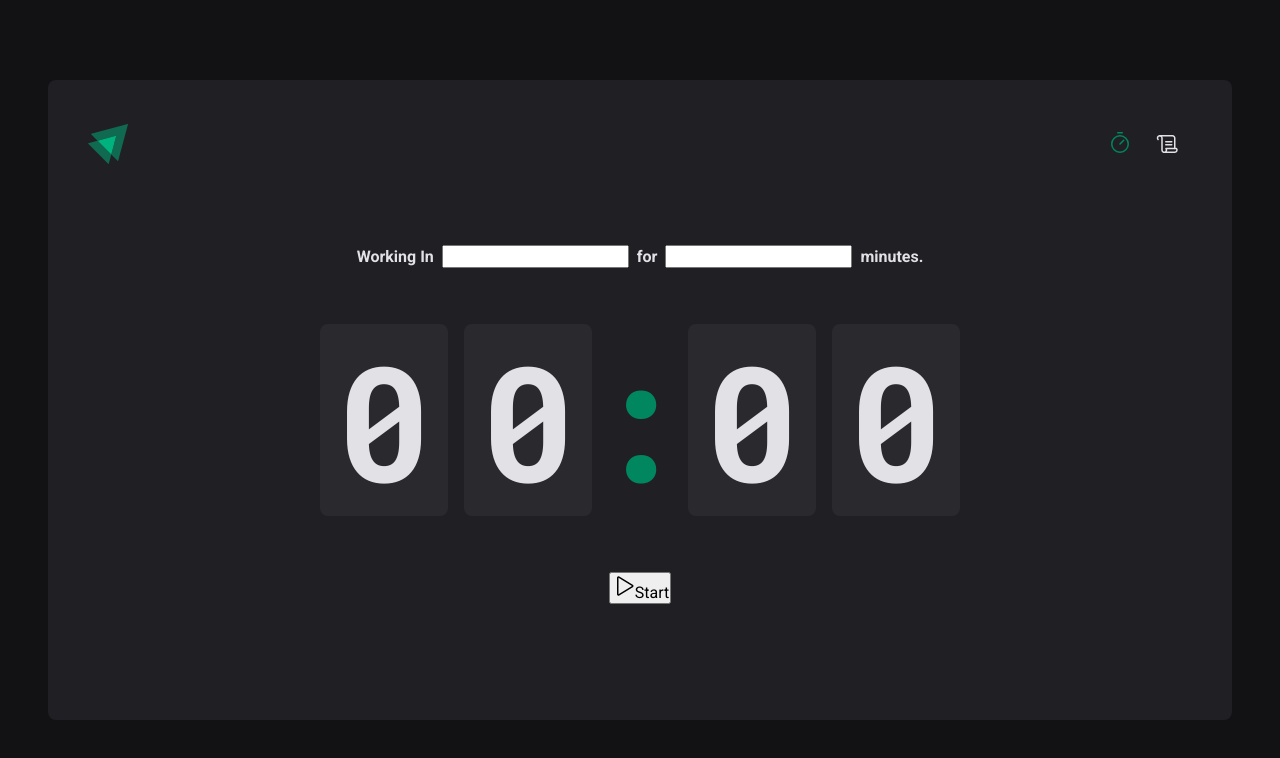
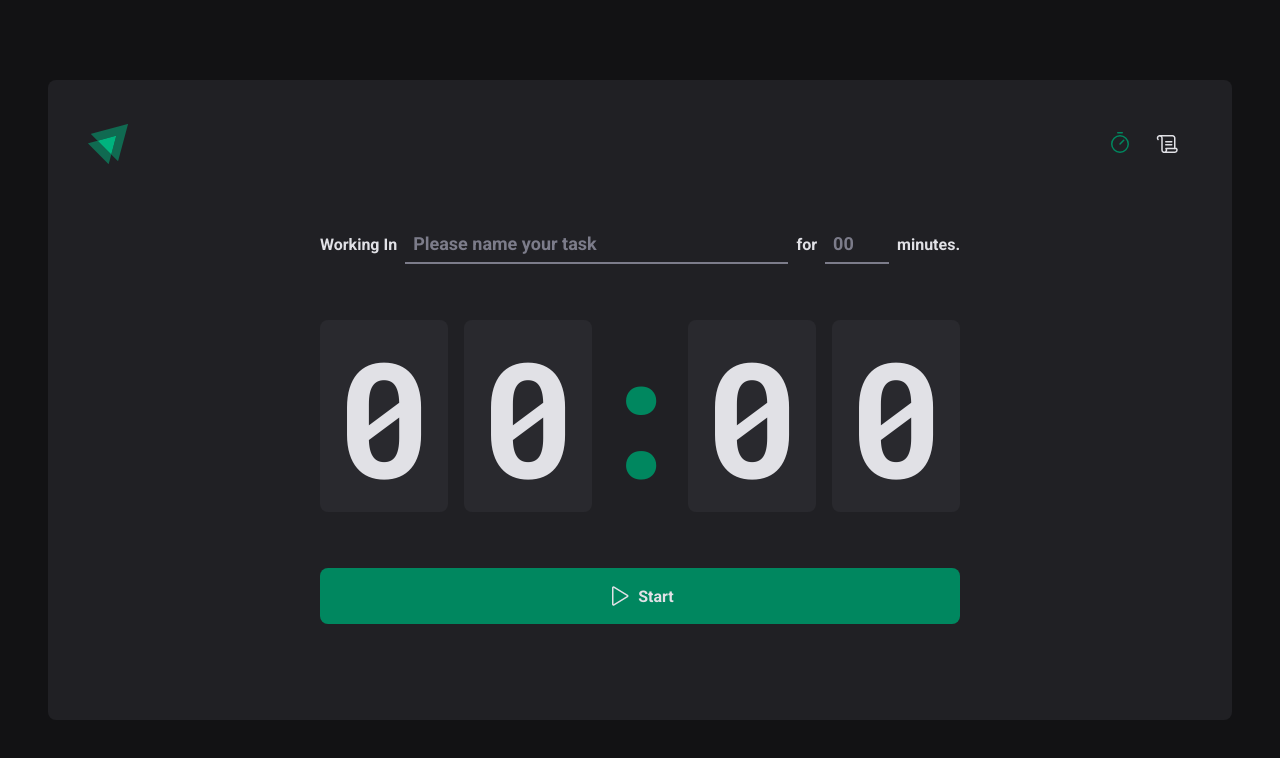
Before and after one commit to FernandoAdelinoSilva/react-pomodoro-timer, a React (Vite) app: page / in a window 1280 px wide. Shown: the top 758 px of the page. Built offline with nearby package versions, Linux system fonts and the light colour scheme.

Commit message:
feat: improve inputs

```diff
--- a/src/pages/Home/index.tsx
+++ b/src/pages/Home/index.tsx
@@ -3,7 +3,10 @@
   CountdownContainer,
   FormContainer,
   HomeContainer,
+  MinutesAmountInput,
   Separator,
+  StartCountdownButton,
+  TaskInput,
 } from './styles';
 
 export function Home() {
@@ -12,10 +15,27 @@
       <form action="">
         <FormContainer>
           <label htmlFor="task">Working In</label>
-          <input id="task" />
+          <TaskInput
+            id="task"
+            list="task-suggestions"
+            placeholder="Please name your task"
+          />
+
+          <datalist id="task-suggestions">
+            <option value="Project 1" />
+            <option value="Project 2" />
+            <option value="Project 3" />
+          </datalist>
 
           <label htmlFor="minutesAmount">for</label>
-          <input type="number" id="minutesAmount" />
+          <MinutesAmountInput
+            type="number"
+            id="minutesAmount"
+            placeholder="00"
+            step={5}
+            min={5}
+            max={60}
+          />
           <span>minutes.</span>
         </FormContainer>
 
@@ -27,10 +47,10 @@
           <span>0</span>
         </CountdownContainer>
 
-        <button type="submit">
+        <StartCountdownButton type="submit">
           <Play size={24} />
           Start
-        </button>
+        </StartCountdownButton>
       </form>
     </HomeContainer>
   );
--- a/src/pages/Home/styles.ts
+++ b/src/pages/Home/styles.ts
@@ -27,6 +27,38 @@
   flex-wrap: wrap;
 `;
 
+const BaseInput = styled.input`
+  background: transparent;
+  height: 2.5rem;
+  border: 0;
+  border-bottom: 2px solid ${(props) => props.theme['gray-500']};
+  font-weight: bold;
+  font-size: 1.125rem;
+  padding: 0 0.5rem;
+  color: ${(props) => props.theme['gray-100']};
+
+  &:focus {
+    box-shadow: none;
+    border-color: ${(props) => props.theme['green-500']};
+  }
+
+  &::placeholder {
+    color: ${(props) => props.theme['gray-500']};
+  }
+`;
+
+export const TaskInput = styled(BaseInput)`
+  flex: 1;
+
+  &::-webkit-calendar-picker-indicator {
+    display: none !important;
+  }
+`;
+
+export const MinutesAmountInput = styled(BaseInput)`
+  width: 4rem;
+`;
+
 export const CountdownContainer = styled.div`
   font-family: 'Roboto Mono', monospace;
   font-size: 10rem;
@@ -51,3 +83,31 @@
   display: flex;
   justify-content: center;
 `;
+
+export const StartCountdownButton = styled.button`
+  width: 100%;
+  border: 0;
+  padding: 1rem;
+  border-radius: 8px;
+
+  display: flex;
+  align-items: center;
+  justify-content: center;
+
+  gap: 0.5rem;
+  font-weight: bold;
+
+  cursor: pointer;
+
+  background: ${(props) => props.theme['green-500']};
+  color: ${(props) => props.theme['gray-100']};
+
+  &:disabled {
+    opacity: 0.7;
+    cursor: not-allowed;
+  }
+
+  &:not(:disabled):hover {
+    background: ${(props) => props.theme['green-700']};
+  }
+`;
```
